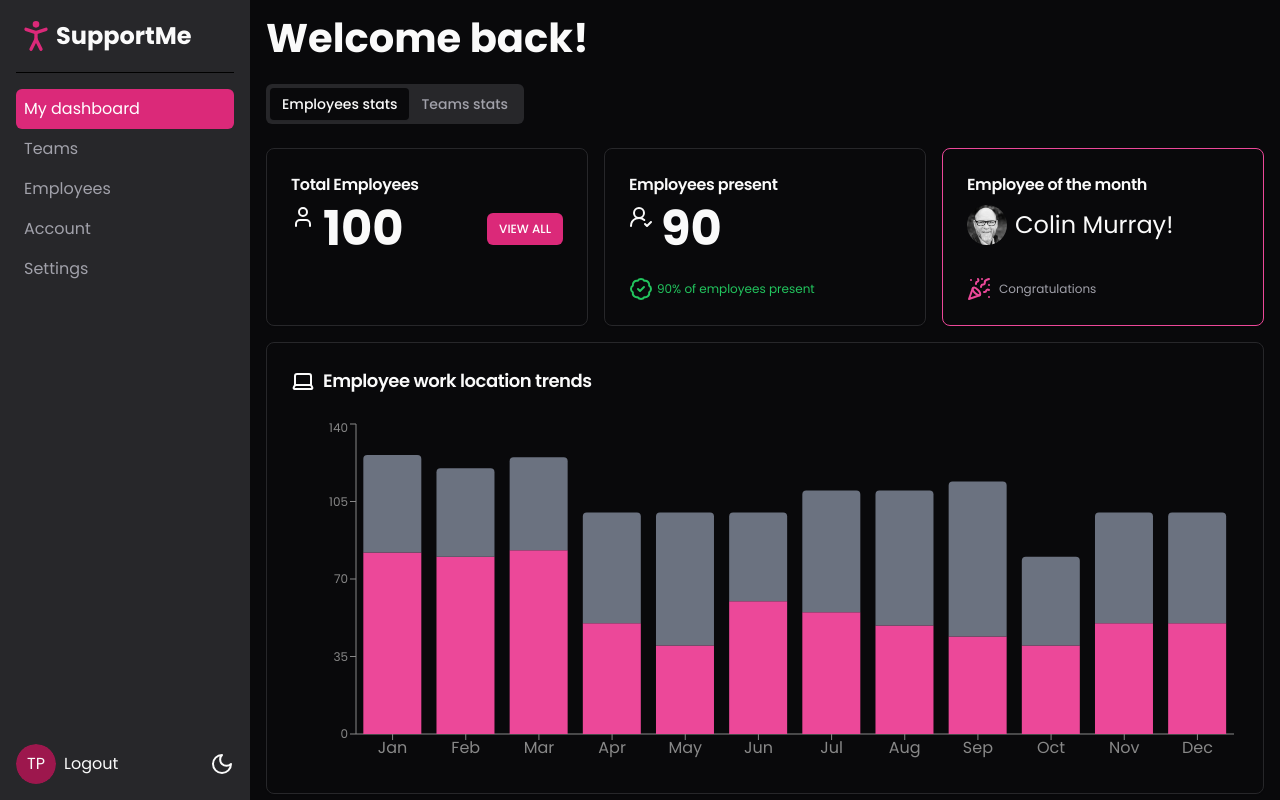
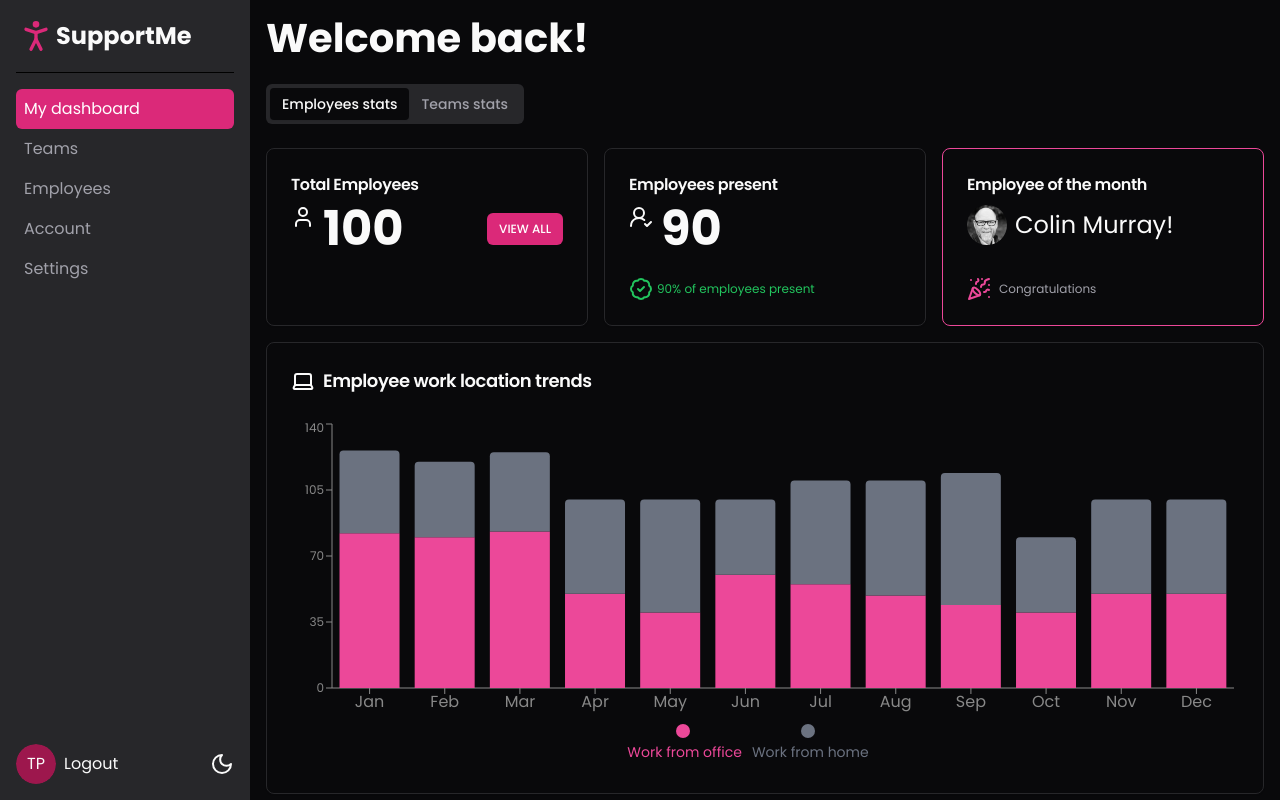
Before and after one commit to Wolferner/shadcn-ui-learning, a Next.js app: page /dashboard in a window 1280 px wide. Built offline with nearby package versions, Linux system fonts and the light colour scheme.

Commit message:
36. Advanced chart implementation

```diff
--- a/app/dashboard/components/employees/employees-stats.tsx
+++ b/app/dashboard/components/employees/employees-stats.tsx
@@ -101,7 +101,7 @@
 						Employee work location trends
 					</CardTitle>
 				</CardHeader>
-				<CardContent>
+				<CardContent className='pl-0'>
 					<WorkLocationTrends />
 				</CardContent>
 			</Card>
--- a/app/dashboard/components/employees/work-location-trends.tsx
+++ b/app/dashboard/components/employees/work-location-trends.tsx
@@ -3,6 +3,7 @@
 import {
 	Bar,
 	BarChart,
+	Legend,
 	ResponsiveContainer,
 	Tooltip,
 	XAxis,
@@ -12,10 +13,35 @@
 export default function WorkLocationTrends() {
 	return (
 		<ResponsiveContainer height={350} width='100%'>
-			<BarChart data={data}>
+			<BarChart
+				data={data}
+				className='[&_.recharts-tooltip-cursor]:fill-zinc-200 dark:[&_.recharts-tooltip-cursor]:fill-zinc-800'
+			>
 				<XAxis dataKey='name' stroke='#888888' />
 				<YAxis stroke='#888888' fontSize={12} />
-				<Tooltip />
+				<Tooltip
+					separator=': '
+					labelClassName='font-bold'
+					wrapperClassName='!text-sm dark:!bg-black rounded-md dark:!border-border'
+					formatter={(value, name) => {
+						if (name === 'wfh') {
+							return [value, 'Work from home'];
+						}
+						if (name === 'office') {
+							return [value, 'Work from office'];
+						}
+					}}
+				/>
+				<Legend
+					iconType='circle'
+					formatter={value => {
+						if (value === 'office') {
+							return <div className='text-sm'>Work from office</div>;
+						} else if (value === 'wfh') {
+							return <div className='text-sm'>Work from home</div>;
+						}
+					}}
+				/>
 				<Bar dataKey='office' stackId={1} fill='#ec4899' />
 				<Bar dataKey='wfh' stackId={1} fill='#6b7280' radius={[4, 4, 0, 0]} />
 			</BarChart>
```
